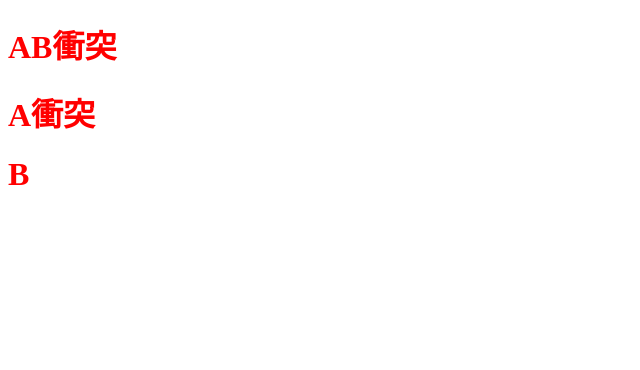
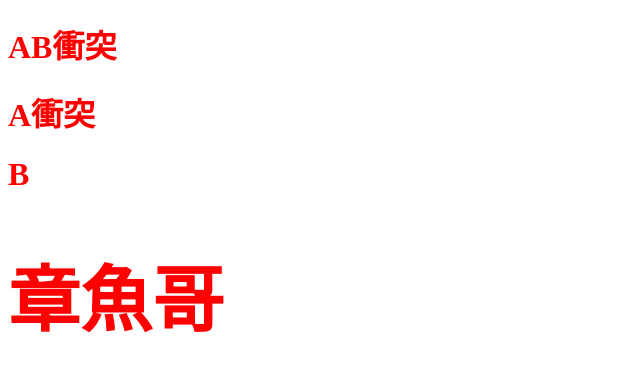
Before and after one commit to sexfat/chd104g0, a plain HTML site: page index.html in a window 1280 px wide. Shown: the whole page, without its empty margins (0-640 px from the left). Drawn offline with Linux system fonts and the light colour scheme.

Commit message:
狗狗大狗

```diff
--- a/index.html
+++ b/index.html
@@ -10,7 +10,7 @@
     <h1>AB衝突</h1>
     <h1>A衝突</h1>
     <h1>B</h1>
-
+    <h1 style="font-size: 72px;">章魚哥</h1>
 
 </body>
 </html>
```
